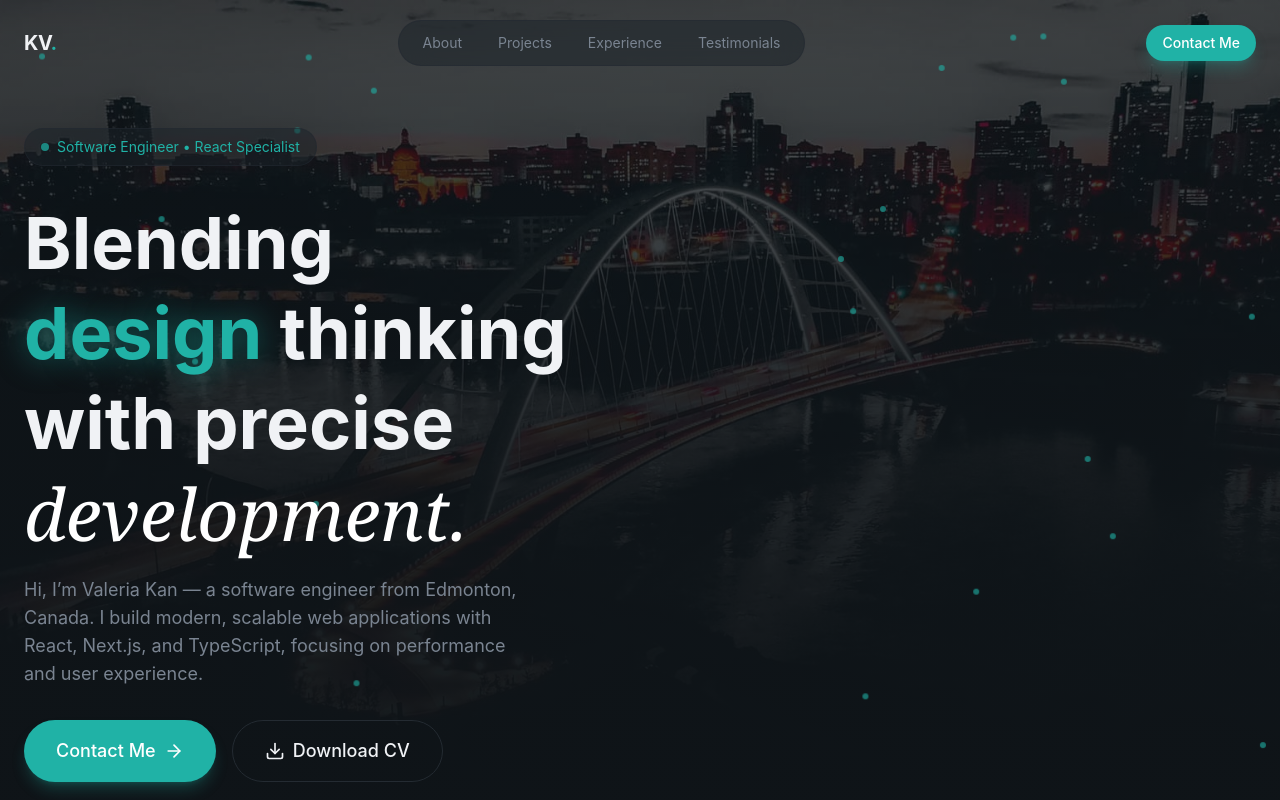
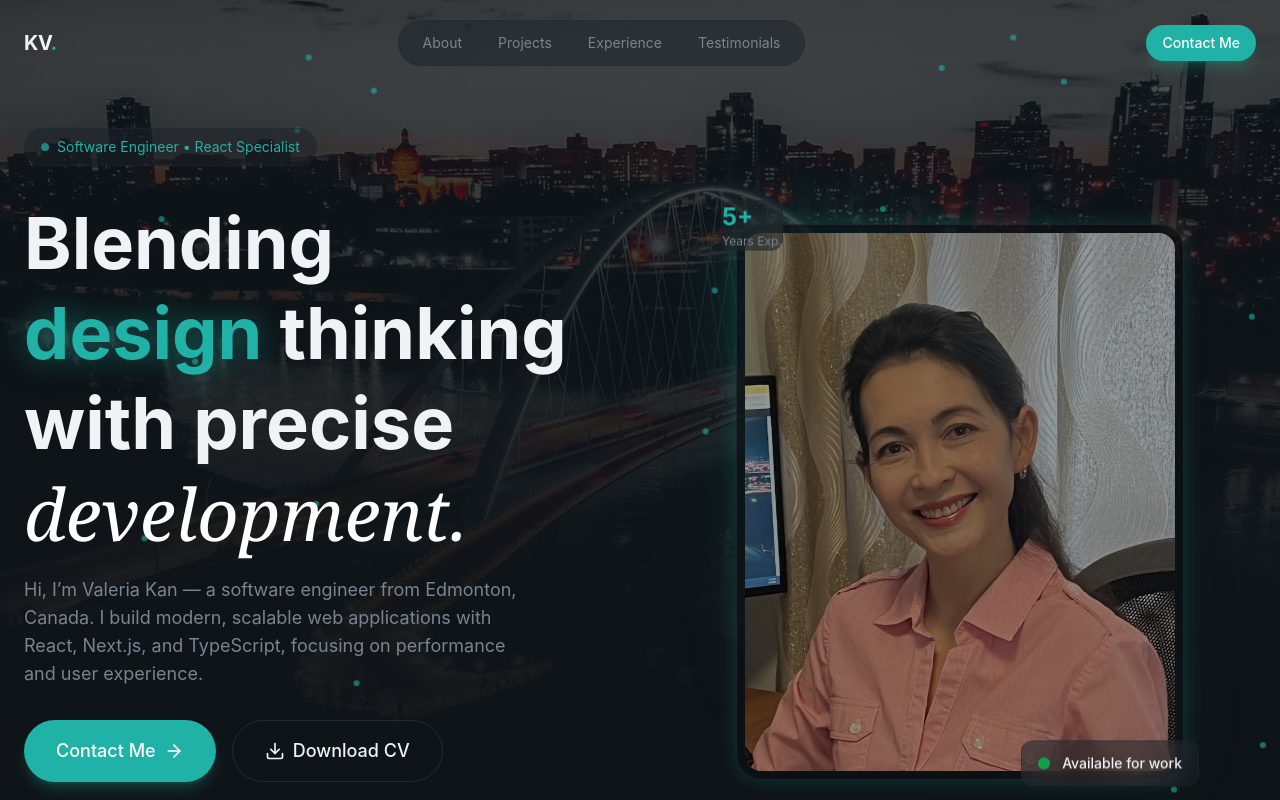
Before and after one commit to Lerik13/dev-portfolio, a React (Vite) app: page / in a window 1280 px wide. Shown: the top 800 px of the page. Built offline with nearby package versions, Linux system fonts and the light colour scheme.

Commit message:
Hero section: + Photo block + badges

```diff
--- a/src/index.css
+++ b/src/index.css
@@ -55,6 +55,12 @@
   .glow-text {
     text-shadow: 0 0 30px
       color-mix(in srgb, var(--color-primary) 50%, transparent);
+  }
+
+  .glow-border {
+    box-shadow:
+      0 0 20px color-mix(in srgb, var(--color-primary) 20%, transparent),
+      inset 0 0 20px color-mix(in srgb, var(--color-primary) 5%, transparent);
   }
 }
 
@@ -137,4 +143,18 @@
     backdrop-filter: blur(16px);
     box-shadow: 0 0 20px color-mix(in srgb, #26c4b8 20%, transparent);
   }
+
+  @keyframes float {
+    0%,
+    100% {
+      transform: translateY(0);
+    }
+    50% {
+      transform: translateY(-10px);
+    }
+  }
+
+  .animate-float {
+    animation: float 4s ease-in-out infinite;
+  }
 }
--- a/src/sections/Hero.jsx
+++ b/src/sections/Hero.jsx
@@ -17,7 +17,7 @@ export const Hero = () => {
 
       {/* Green Dots */}
       <div className='absolute inset-0 overflow-hidden pointer-events-none'>
-        {[...Array(30)].map((_, i) => (
+        {[...Array(35)].map((_, i) => (
           <div
             key={i}
             className='absolute w-1.5 h-1.5 rounded-full opacity-60'
@@ -94,6 +94,41 @@ export const Hero = () => {
             </div>
           </div>
           {/* Right Column - Profile Image */}
+          <div className='relative animate-fade-in animation-delay-300'>
+            <div className='relative max-w-md mx-auto'>
+              <div
+                className='absolute inset-0
+              rounded-3xl bg-gradient-to-br
+              from-primary/30 via-transparent
+              to-primary/10 blur-2xl animate-pulse'
+              />
+              <div className='relative glass rounded-3xl p-2 glow-border'>
+                <img
+                  src='/profile-photo-2.jpg'
+                  alt='Valeria Kan'
+                  className='w-full aspect-[4/5] object-cover rounded-2xl'
+                />
+                <div class='absolute inset-0 bg-black/40 rounded-3xl '></div>
+
+                {/* Floating Badge */}
+                <div className='absolute -bottom-4 -right-4 glass rounded-xl px-4 py-3 animate-float'>
+                  <div className='flex items-center gap-3'>
+                    <div className='w-3 h-3 bg-green-500 rounded-full animate-pulse' />
+                    <span className='text-sm font-medium'>
+                      Available for work
+                    </span>
+                  </div>
+                </div>
+                {/* Stats Badge */}
+                <div className='absolute -top-4 -left-4 glass rounded-xl animate-float animation-delay-500'>
+                  <div className='text-2xl font-bold text-primary'>5+</div>
+                  <div className='text-xs text-muted-foreground'>
+                    Years Exp.
+                  </div>
+                </div>
+              </div>
+            </div>
+          </div>
         </div>
       </div>
     </section>
```
Also changed, not shown: public/profile-photo-2.jpg (added), public/profile-photo.jpg (added).
